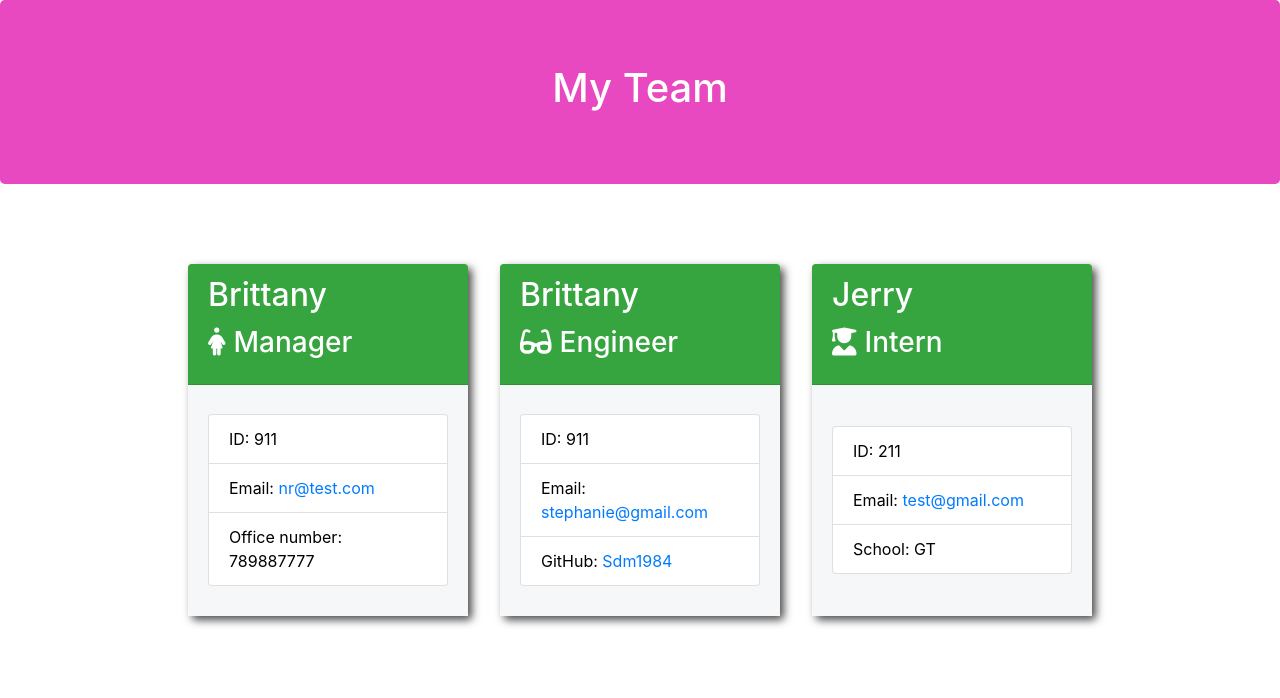
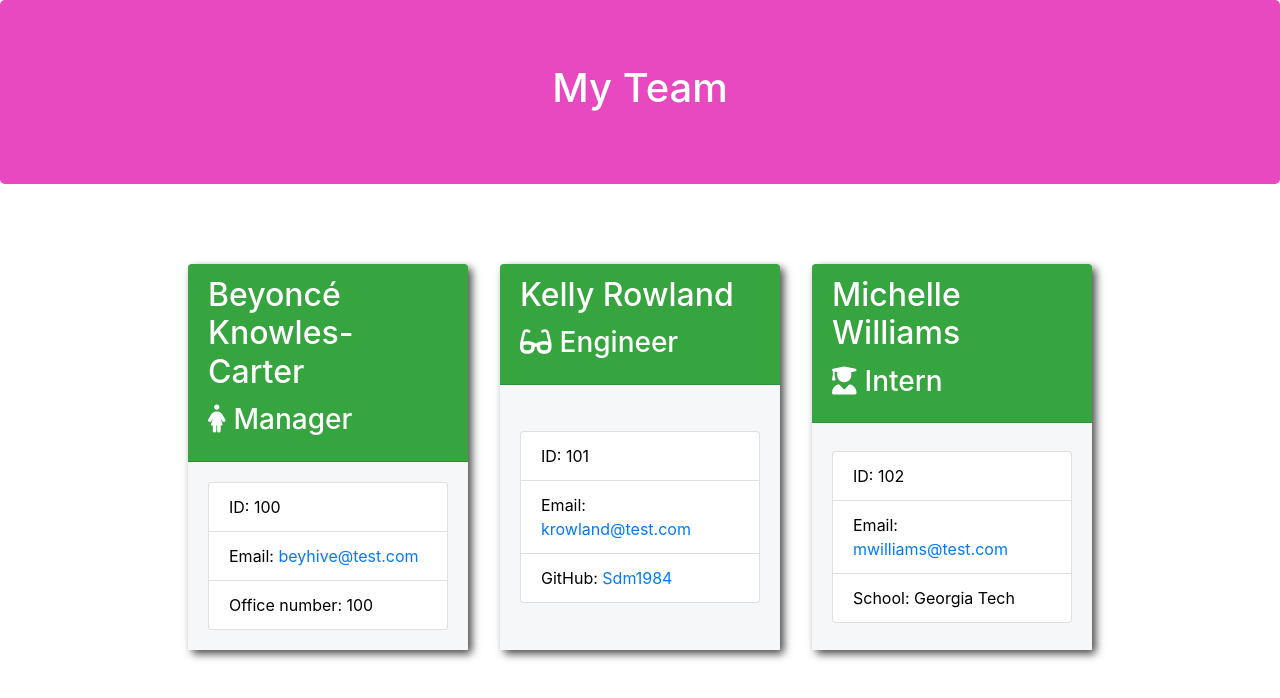
Before and after one commit to Sdm1984/Team-Profile-Generator, a website: page index.html in a window 1280 px wide. Drawn offline with nearby package versions, Linux system fonts and the light colour scheme.

Commit message:
add new generated HTML file

```diff
--- a/index.html
+++ b/index.html
@@ -25,27 +25,27 @@
 
         <div class="card employee-card">
         <div class="card-header">
-            <h2 class="card-title">Brittany</h2>
+            <h2 class="card-title">Beyoncé Knowles-Carter</h2>
             <h3 class="card-title"><i class="fas fa-female mr-2"></i>Manager</h3>
         </div>
         <div class="card-body">
             <ul class="list-group">
-                <li class="list-group-item">ID: 911</li>
-                <li class="list-group-item">Email: <a href="mailto:nr@test.com">nr@test.com</a></li>
-                <li class="list-group-item">Office number: 789887777</li>
+                <li class="list-group-item">ID: 100</li>
+                <li class="list-group-item">Email: <a href="mailto:beyhive@test.com">beyhive@test.com</a></li>
+                <li class="list-group-item">Office number: 100</li>
             </ul>
         </div>
     </div>
 
         <div class="card employee-card">
     <div class="card-header">
-        <h2 class="card-title">Brittany</h2>
+        <h2 class="card-title">Kelly Rowland</h2>
         <h3 class="card-title"><i class="fas fa-glasses mr-2"></i>Engineer</h3>
     </div>
     <div class="card-body">
         <ul class="list-group">
-            <li class="list-group-item">ID: 911</li>
-            <li class="list-group-item">Email: <a href="mailto:stephanie@gmail.com">stephanie@gmail.com</a></li>
+            <li class="list-group-item">ID: 101</li>
+            <li class="list-group-item">Email: <a href="mailto:krowland@test.com">krowland@test.com</a></li>
             <li class="list-group-item">GitHub: <a href="https://github.com/Sdm1984" target="_blank" rel="noopener noreferrer">Sdm1984</a></li>
         </ul>
     </div>
@@ -53,14 +53,14 @@
 
         <div class="card employee-card">
     <div class="card-header">
-        <h2 class="card-title">Jerry</h2>
+        <h2 class="card-title">Michelle Williams</h2>
         <h3 class="card-title"><i class="fas fa-user-graduate mr-2"></i>Intern</h3>
     </div>
     <div class="card-body">
         <ul class="list-group">
-            <li class="list-group-item">ID: 211</li>
-            <li class="list-group-item">Email: <a href="mailto:test@gmail.com">test@gmail.com</a></li>
-            <li class="list-group-item">School: GT</li>
+            <li class="list-group-item">ID: 102</li>
+            <li class="list-group-item">Email: <a href="mailto:mwilliams@test.com">mwilliams@test.com</a></li>
+            <li class="list-group-item">School: Georgia Tech</li>
         </ul>
     </div>
 </div>
```
Also changed, not shown: README.md.
